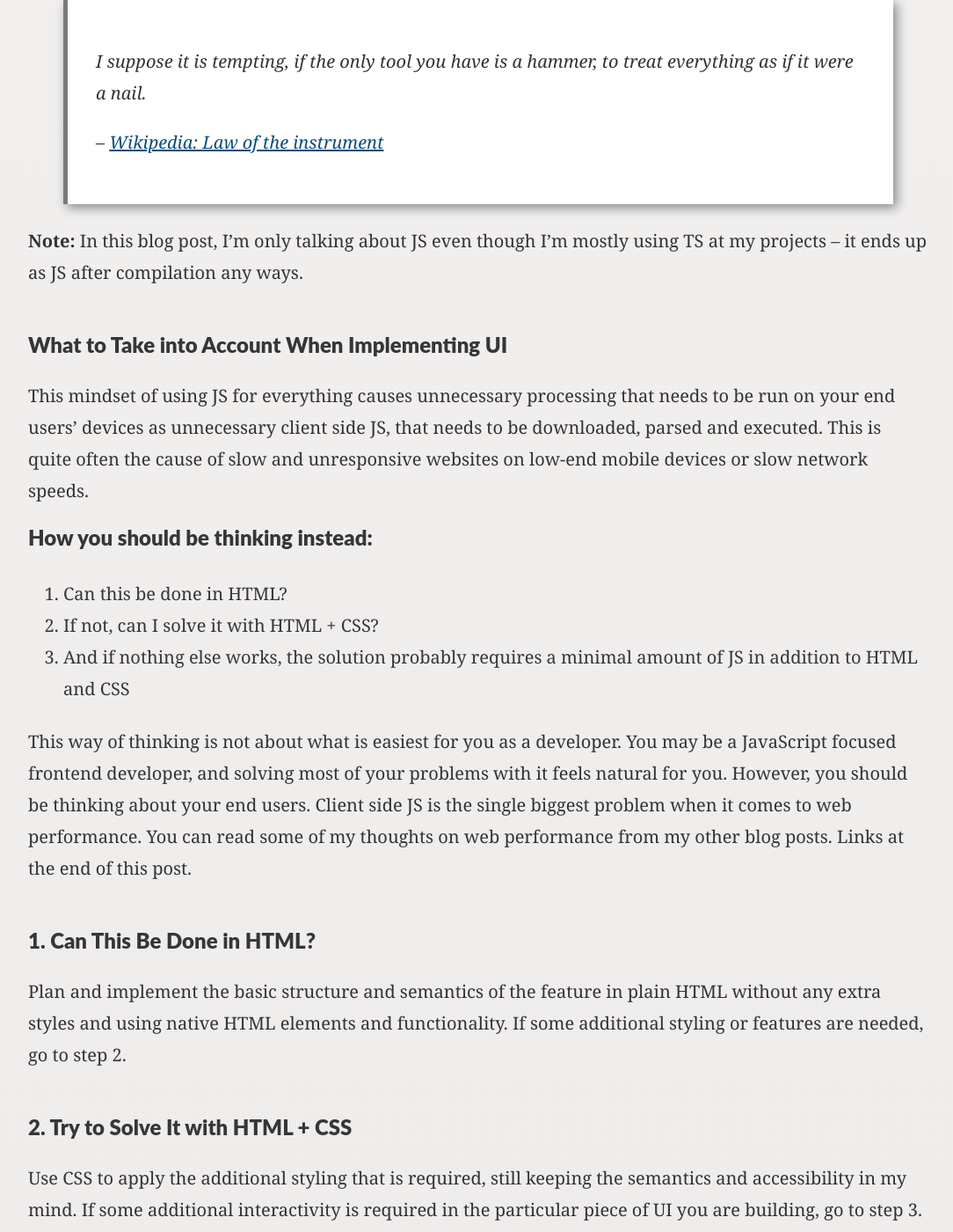
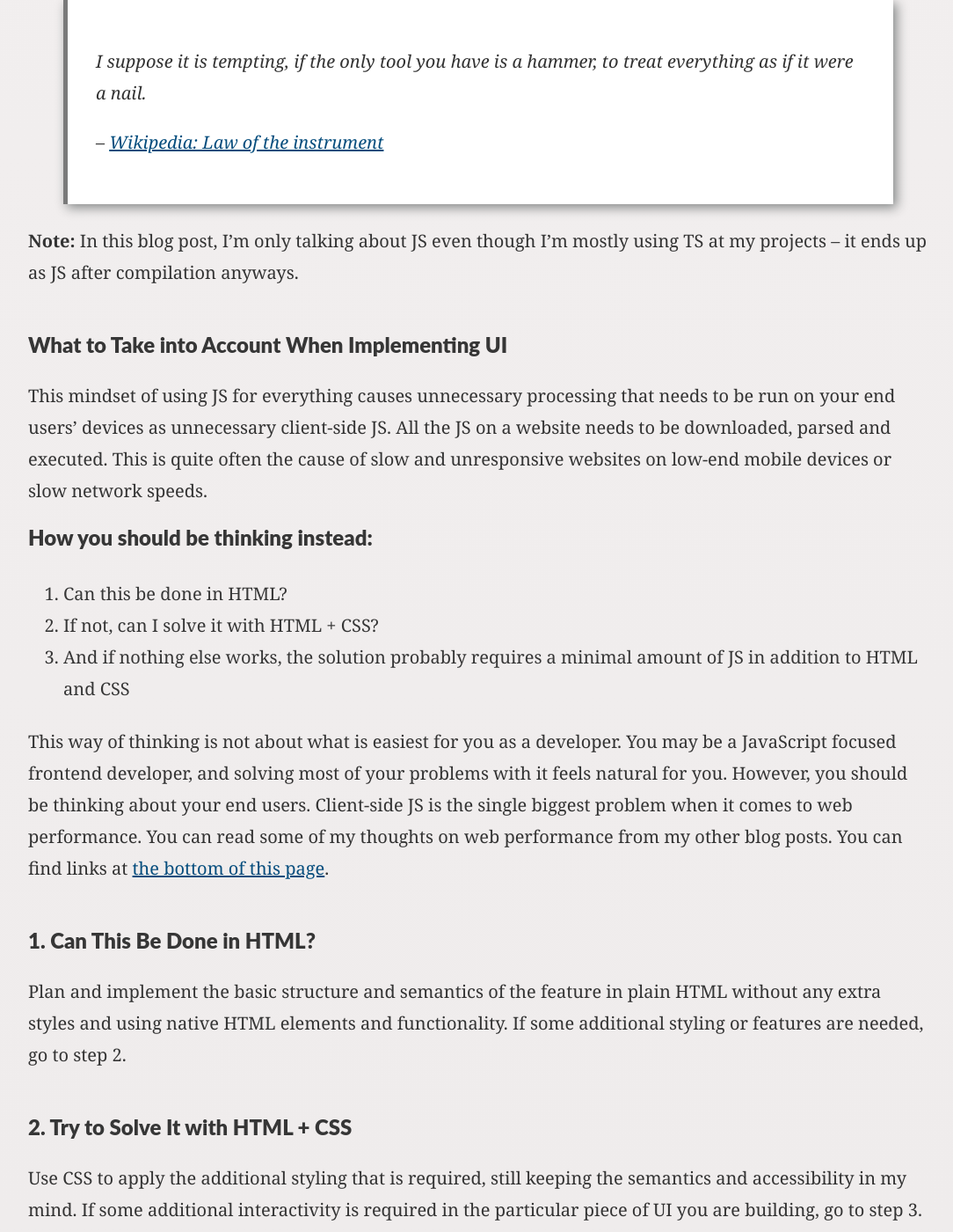
Before and after one commit to olpeh/olpeh.github.io, a Jekyll site: the page built from _posts/2021-03-02-js-should-be-your-last-resort.md, in a window 1280 px wide and 1400 px high, scrolled down 1121 px. Shown: the whole window at 88% size, without its empty margins (96-1180 px from the left). Built offline with Jekyll 4.4.1, drawn with Linux system fonts in a browser that asks for light colours; some of the changed text lies outside the part shown.

Commit message:
Typo fixes and add a link to also-read-these

````diff
--- a/_includes/post-read-more.html
+++ b/_includes/post-read-more.html
@@ -11,7 +11,7 @@ in site.tags[tag] %}
 uniqPosts | size | minus:1 }} {% endcapture %} {% unless difference contains '-'
 %}
 <hr />
-<section class="post-read-more">
+<section id="also-read-these" class="post-read-more">
   <h2>Read more about these topics</h2>
   <ul class="post-tags">
     {% for tag in page.tags %}
--- a/_posts/2021-03-02-js-should-be-your-last-resort.md
+++ b/_posts/2021-03-02-js-should-be-your-last-resort.md
@@ -2,7 +2,7 @@
 title: 'JavaScript Should Be Your Last Resort'
 date: 2021-03-02 12:00:00 Z
 layout: post
-excerpt: 'Client side JavaScript is the single biggest reason for slow websites. It should be avoided and only used cautiously if nothing else works.'
+excerpt: 'Client-side JavaScript is the single biggest reason for slow websites. It should be avoided and only used cautiously if nothing else works.'
 author: 'Olavi Haapala'
 author_twitter: '0lpeh'
 tags: performance HTML CSS JS
@@ -21,11 +21,11 @@ This is similar to the situation described by Abraham Maslow in 1966:
 >
 > – [Wikipedia: Law of the instrument](https://en.wikipedia.org/wiki/Law_of_the_instrument){:target="\_blank"}{:rel="noopener noreferrer"}
 
-**Note:** In this blog post, I'm only talking about JS even though I'm mostly using TS at my projects – it ends up as JS after compilation any ways.
+**Note:** In this blog post, I'm only talking about JS even though I'm mostly using TS at my projects – it ends up as JS after compilation anyways.
 
 ### What to Take into Account When Implementing UI
 
-This mindset of using JS for everything causes unnecessary processing that needs to be run on your end users' devices as unnecessary client side JS, that needs to be downloaded, parsed and executed. This is quite often the cause of slow and unresponsive websites on low-end mobile devices or slow network speeds.
+This mindset of using JS for everything causes unnecessary processing that needs to be run on your end users' devices as unnecessary client-side JS. All the JS on a website needs to be downloaded, parsed and executed. This is quite often the cause of slow and unresponsive websites on low-end mobile devices or slow network speeds.
 
 #### How you should be thinking instead:
 
@@ -33,7 +33,7 @@ This mindset of using JS for everything causes unnecessary processing that needs
 1. If not, can I solve it with HTML + CSS?
 1. And if nothing else works, the solution probably requires a minimal amount of JS in addition to HTML and CSS
 
-This way of thinking is not about what is easiest for you as a developer. You may be a JavaScript focused frontend developer, and solving most of your problems with it feels natural for you. However, you should be thinking about your end users. Client side JS is the single biggest problem when it comes to web performance. You can read some of my thoughts on web performance from my other blog posts. Links at the end of this post.
+This way of thinking is not about what is easiest for you as a developer. You may be a JavaScript focused frontend developer, and solving most of your problems with it feels natural for you. However, you should be thinking about your end users. Client-side JS is the single biggest problem when it comes to web performance. You can read some of my thoughts on web performance from my other blog posts. You can find links at [the bottom of this page](#also-read-these).
 
 ### 1. Can This Be Done in HTML?
 
@@ -47,7 +47,7 @@ Use CSS to apply the additional styling that is required, still keeping the sema
 
 Add the minimum amount of JS required to fulfill the requirements. Keep in mind that something that can be solved without JS should probably be solved without JS.
 
-When you’re done, show your code to your colleagues and let them review it. Perhaps there is still something unnecessary parts in your code, that could be solved without having a client side JS cost on your users.
+When you’re done, show your code to your colleagues and let them review it. Perhaps there is still something unnecessary parts in your code, that could be solved without having a client-side JS cost on your users.
 
 ## Silly Example
 
@@ -73,7 +73,7 @@ useEffect(() => {
 return thingVisible ? <section>Here's a thing for you!</section> : null;
 ```
 
-This is fine and works. Probably you notice no difference in performance either on your ultra powerful developer machine. And probably there is no real performance issue in this case. But imagine if these pile up and suddenly you would have tens or hundreds of similar unnecessary JS computations to be run on the client side.
+This is fine and works. Probably you notice no difference in performance either on your ultra powerful developer machine. And probably there is no real performance issue in this case. But imagine if these pile up and suddenly you would have tens or hundreds of similar unnecessary JS computations to be run on the client-side.
 
 ### Using HTML + CSS Animation
 
````
